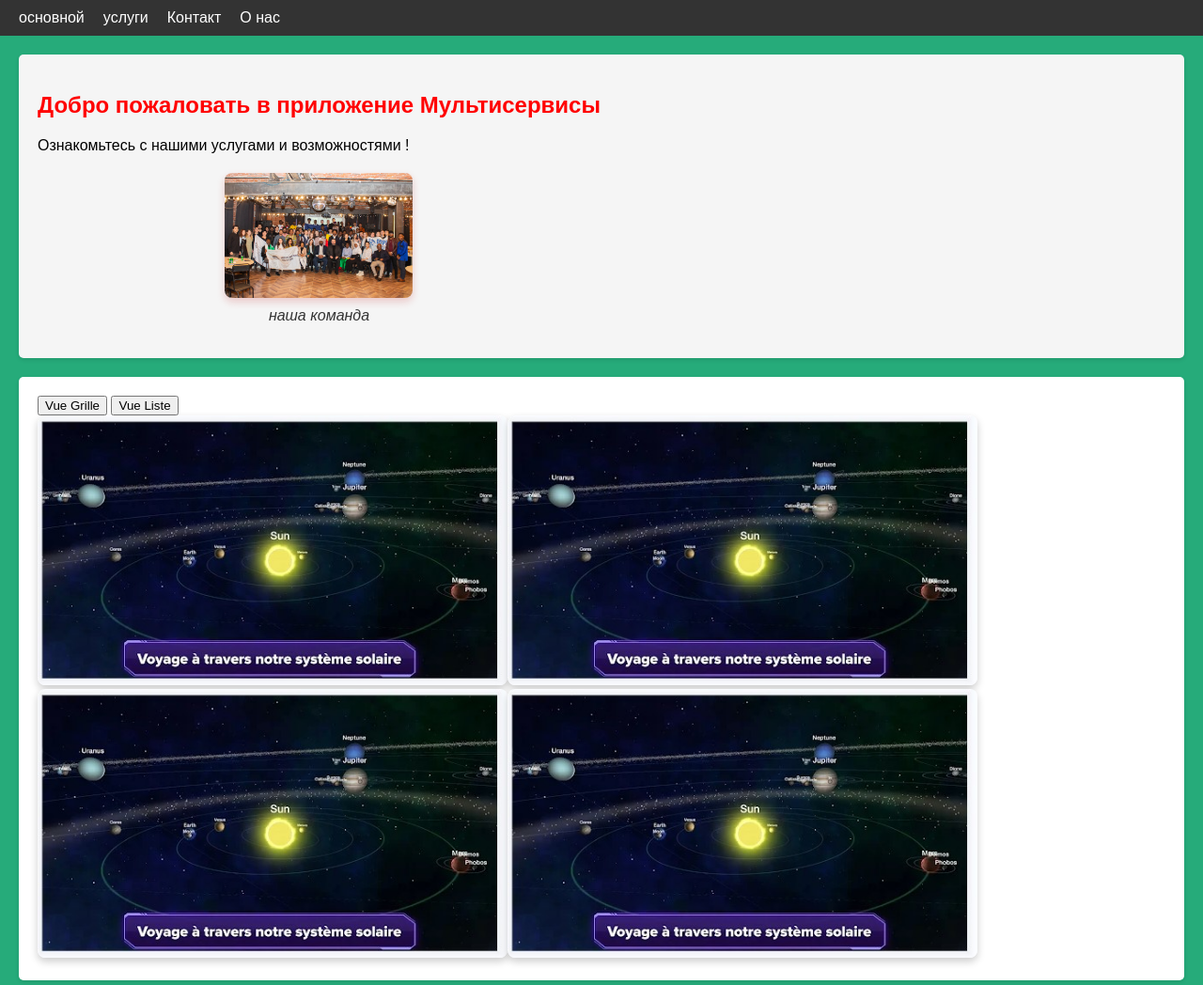
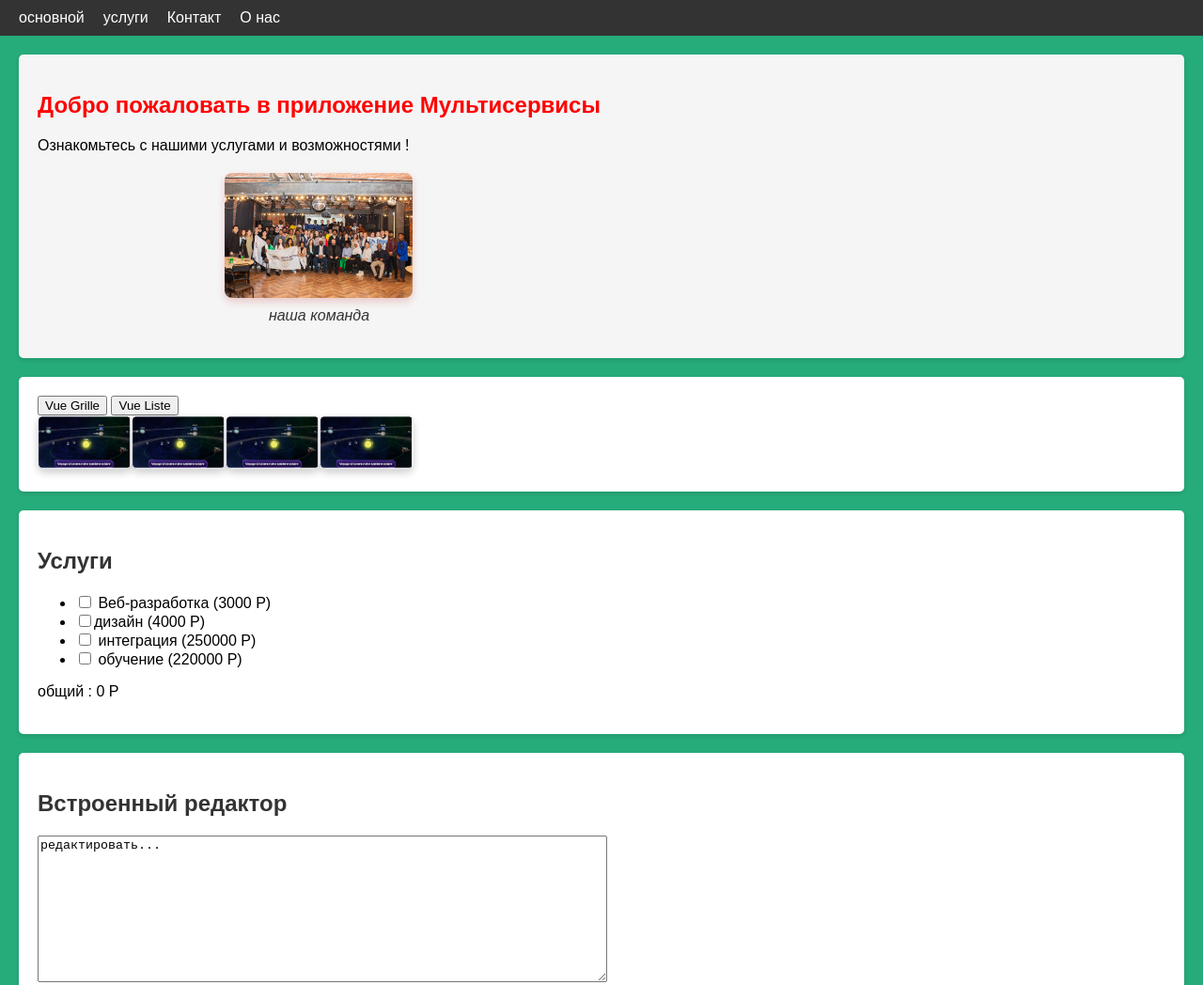
Before and after one commit to linsan-cpu/MonApp, a plain HTML site: page index.html in a window 1280 px wide. Shown: the top 1048 px of the page at 94% size. Drawn offline with Linux system fonts and the light colour scheme.

Commit message:
Update styles.css

```diff
--- a/styles.css
+++ b/styles.css
@@ -203,7 +203,7 @@ footer {
 
 .grid-view .item img {
   width: 100%; /* L'image occupe toute la largeur de son conteneur */
-  max-width: 500px; /* Largeur maximale de l'image */
+  max-width: 100px; /* Largeur maximale de l'image */
   height: auto; /* Maintien des proportions */
   border-radius: 8px; /* Coins arrondis */
   box-shadow: 0 4px 8px rgba(0, 0, 0, 0.2); /* Ombre portée */
```
